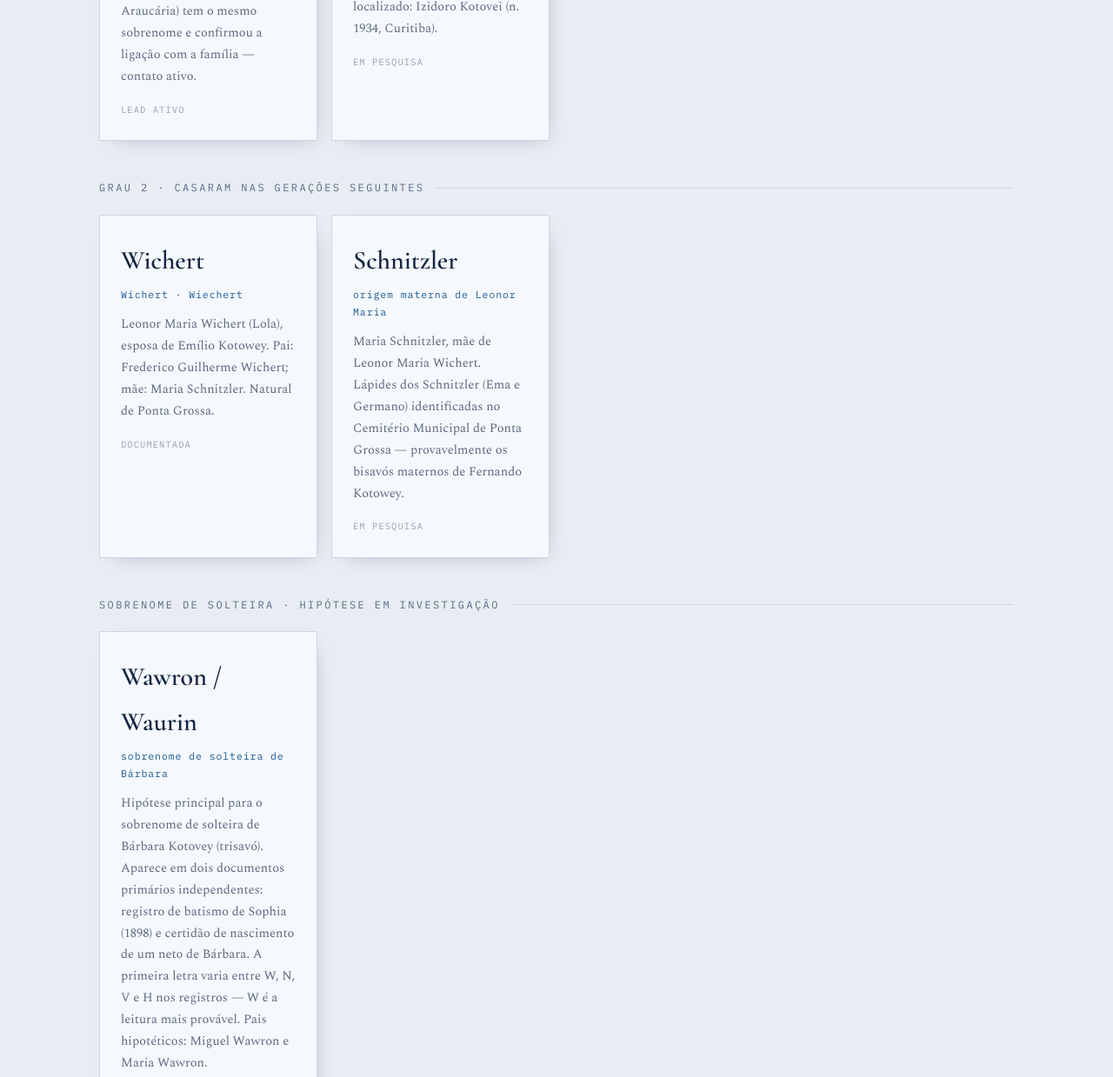
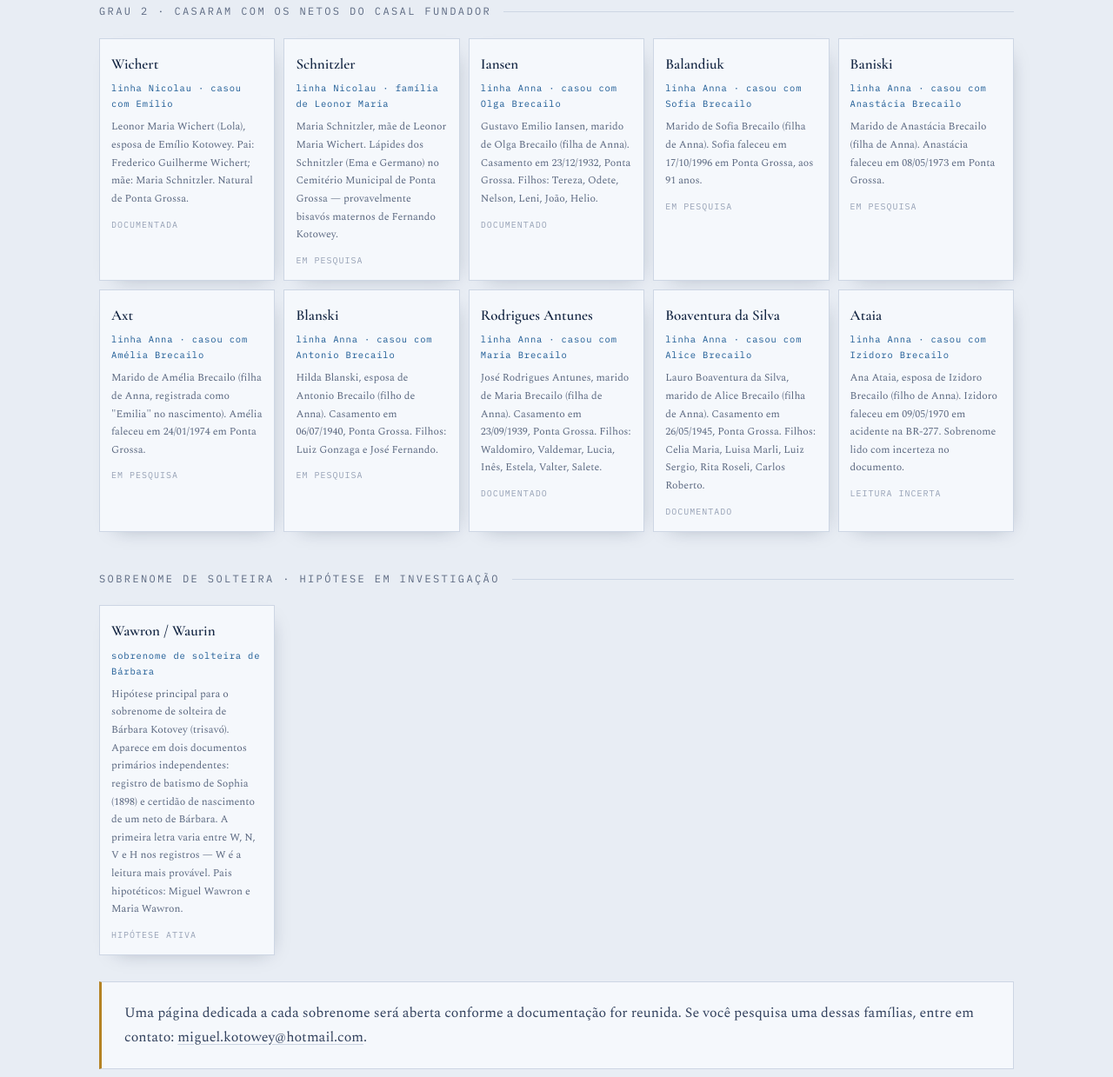
Before and after one commit to MiguelKotowey/origem-kotowey, a plain HTML site: page familias.html in a window 1280 px wide. Shown: the part 1420-2659 px from the top of the page at 87% size. Drawn offline with nearby package versions, Linux system fonts and the light colour scheme.

Commit message:
Adiciona Grau 2 da linha Anna — 8 sobrenomes novos em familias.html
Iansen, Balandiuk, Baniski, Axt, Blanski, Rodrigues Antunes,
Boaventura da Silva e Ataia entram como filhos de Anna Brecailo
(netos do casal fundador). Label do Grau 2 atualizado para
"casaram com os netos do casal fundador". Linha de origem
indicada em cada card ("linha Anna ·").

Co-Authored-By: Claude Sonnet 4.6 <noreply@anthropic.com>

```diff
--- a/familias.html
+++ b/familias.html
@@ -24,7 +24,7 @@
     </div>
 
     <div class="gen-label">Grau 1 · casaram com os filhos do casal fundador</div>
-    <div class="fam-grid">
+    <div class="fam-grid g1">
       <div class="fam"><div class="fnome">Brecailo</div><div class="forig">casou com Anna</div><p>Miguel Brecailo, marido de Anna Kotovey (n. 28/01/1883). Casamento em 23/05/1908.</p><div class="status">Em pesquisa</div></div>
       <div class="fam"><div class="fnome">Olenik</div><div class="forig">casou com Nicolau</div><p>Maria Olenik, esposa de Nicolau Kotowey. Natural de Curitiba. Linha com oito filhos documentados.</p><div class="status">Em pesquisa</div></div>
       <div class="fam"><div class="fnome">Nahumets</div><div class="forig">casou com João</div><p>Christina Nahumets, esposa de João Kotovey. Casamento em 07/09/1921 em Bateias, Campo Largo.</p><div class="status">Em pesquisa</div></div>
@@ -33,14 +33,22 @@
       <div class="fam"><div class="fnome">Kogut</div><div class="forig">casou com Demétrio (filho)</div><p>Anna Kogut, esposa de Demétrio Kotovey filho. Casamento em 07/09/1921 em Campo Largo. Um filho localizado: Izidoro Kotovei (n. 1934, Curitiba).</p><div class="status">Em pesquisa</div></div>
     </div>
 
-    <div class="gen-label">Grau 2 · casaram nas gerações seguintes</div>
-    <div class="fam-grid">
-      <div class="fam"><div class="fnome">Wichert</div><div class="forig">Wichert · Wiechert</div><p>Leonor Maria Wichert (Lola), esposa de Emílio Kotowey. Pai: Frederico Guilherme Wichert; mãe: Maria Schnitzler. Natural de Ponta Grossa.</p><div class="status">Documentada</div></div>
-      <div class="fam"><div class="fnome">Schnitzler</div><div class="forig">origem materna de Leonor Maria</div><p>Maria Schnitzler, mãe de Leonor Maria Wichert. Lápides dos Schnitzler (Ema e Germano) identificadas no Cemitério Municipal de Ponta Grossa — provavelmente os bisavós maternos de Fernando Kotowey.</p><div class="status">Em pesquisa</div></div>
+    <div class="gen-label">Grau 2 · casaram com os netos do casal fundador</div>
+    <div class="fam-grid g2">
+      <div class="fam"><div class="fnome">Wichert</div><div class="forig">linha Nicolau · casou com Emílio</div><p>Leonor Maria Wichert (Lola), esposa de Emílio Kotowey. Pai: Frederico Guilherme Wichert; mãe: Maria Schnitzler. Natural de Ponta Grossa.</p><div class="status">Documentada</div></div>
+      <div class="fam"><div class="fnome">Schnitzler</div><div class="forig">linha Nicolau · família de Leonor Maria</div><p>Maria Schnitzler, mãe de Leonor Maria Wichert. Lápides dos Schnitzler (Ema e Germano) no Cemitério Municipal de Ponta Grossa — provavelmente bisavós maternos de Fernando Kotowey.</p><div class="status">Em pesquisa</div></div>
+      <div class="fam"><div class="fnome">Iansen</div><div class="forig">linha Anna · casou com Olga Brecailo</div><p>Gustavo Emilio Iansen, marido de Olga Brecailo (filha de Anna). Casamento em 23/12/1932, Ponta Grossa. Filhos: Tereza, Odete, Nelson, Leni, João, Helio.</p><div class="status">Documentado</div></div>
+      <div class="fam"><div class="fnome">Balandiuk</div><div class="forig">linha Anna · casou com Sofia Brecailo</div><p>Marido de Sofia Brecailo (filha de Anna). Sofia faleceu em 17/10/1996 em Ponta Grossa, aos 91 anos.</p><div class="status">Em pesquisa</div></div>
+      <div class="fam"><div class="fnome">Baniski</div><div class="forig">linha Anna · casou com Anastácia Brecailo</div><p>Marido de Anastácia Brecailo (filha de Anna). Anastácia faleceu em 08/05/1973 em Ponta Grossa.</p><div class="status">Em pesquisa</div></div>
+      <div class="fam"><div class="fnome">Axt</div><div class="forig">linha Anna · casou com Amélia Brecailo</div><p>Marido de Amélia Brecailo (filha de Anna, registrada como "Emilia" no nascimento). Amélia faleceu em 24/01/1974 em Ponta Grossa.</p><div class="status">Em pesquisa</div></div>
+      <div class="fam"><div class="fnome">Blanski</div><div class="forig">linha Anna · casou com Antonio Brecailo</div><p>Hilda Blanski, esposa de Antonio Brecailo (filho de Anna). Casamento em 06/07/1940, Ponta Grossa. Filhos: Luiz Gonzaga e José Fernando.</p><div class="status">Em pesquisa</div></div>
+      <div class="fam"><div class="fnome">Rodrigues Antunes</div><div class="forig">linha Anna · casou com Maria Brecailo</div><p>José Rodrigues Antunes, marido de Maria Brecailo (filha de Anna). Casamento em 23/09/1939, Ponta Grossa. Filhos: Waldomiro, Valdemar, Lucia, Inês, Estela, Valter, Salete.</p><div class="status">Documentado</div></div>
+      <div class="fam"><div class="fnome">Boaventura da Silva</div><div class="forig">linha Anna · casou com Alice Brecailo</div><p>Lauro Boaventura da Silva, marido de Alice Brecailo (filha de Anna). Casamento em 26/05/1945, Ponta Grossa. Filhos: Celia Maria, Luisa Marli, Luiz Sergio, Rita Roseli, Carlos Roberto.</p><div class="status">Documentado</div></div>
+      <div class="fam"><div class="fnome">Ataia</div><div class="forig">linha Anna · casou com Izidoro Brecailo</div><p>Ana Ataia, esposa de Izidoro Brecailo (filho de Anna). Izidoro faleceu em 09/05/1970 em acidente na BR-277. Sobrenome lido com incerteza no documento.</p><div class="status">Leitura incerta</div></div>
     </div>
 
     <div class="gen-label">Sobrenome de solteira · hipótese em investigação</div>
-    <div class="fam-grid">
+    <div class="fam-grid g2">
       <div class="fam"><div class="fnome">Wawron / Waurin</div><div class="forig">sobrenome de solteira de Bárbara</div><p>Hipótese principal para o sobrenome de solteira de Bárbara Kotovey (trisavó). Aparece em dois documentos primários independentes: registro de batismo de Sophia (1898) e certidão de nascimento de um neto de Bárbara. A primeira letra varia entre W, N, V e H nos registros — W é a leitura mais provável. Pais hipotéticos: Miguel Wawron e Maria Wawron.</p><div class="status">Hipótese ativa</div></div>
     </div>
 
```
